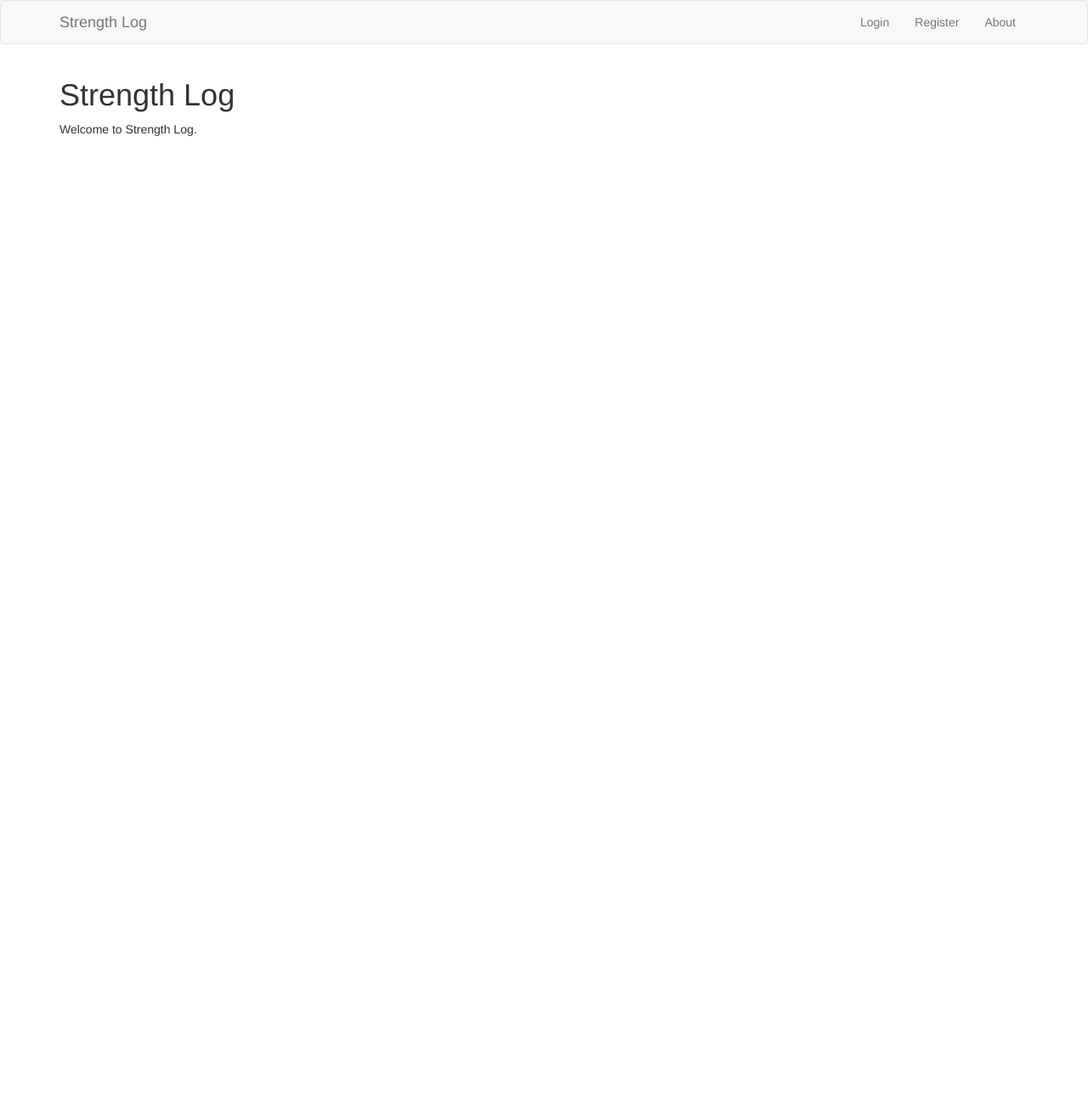
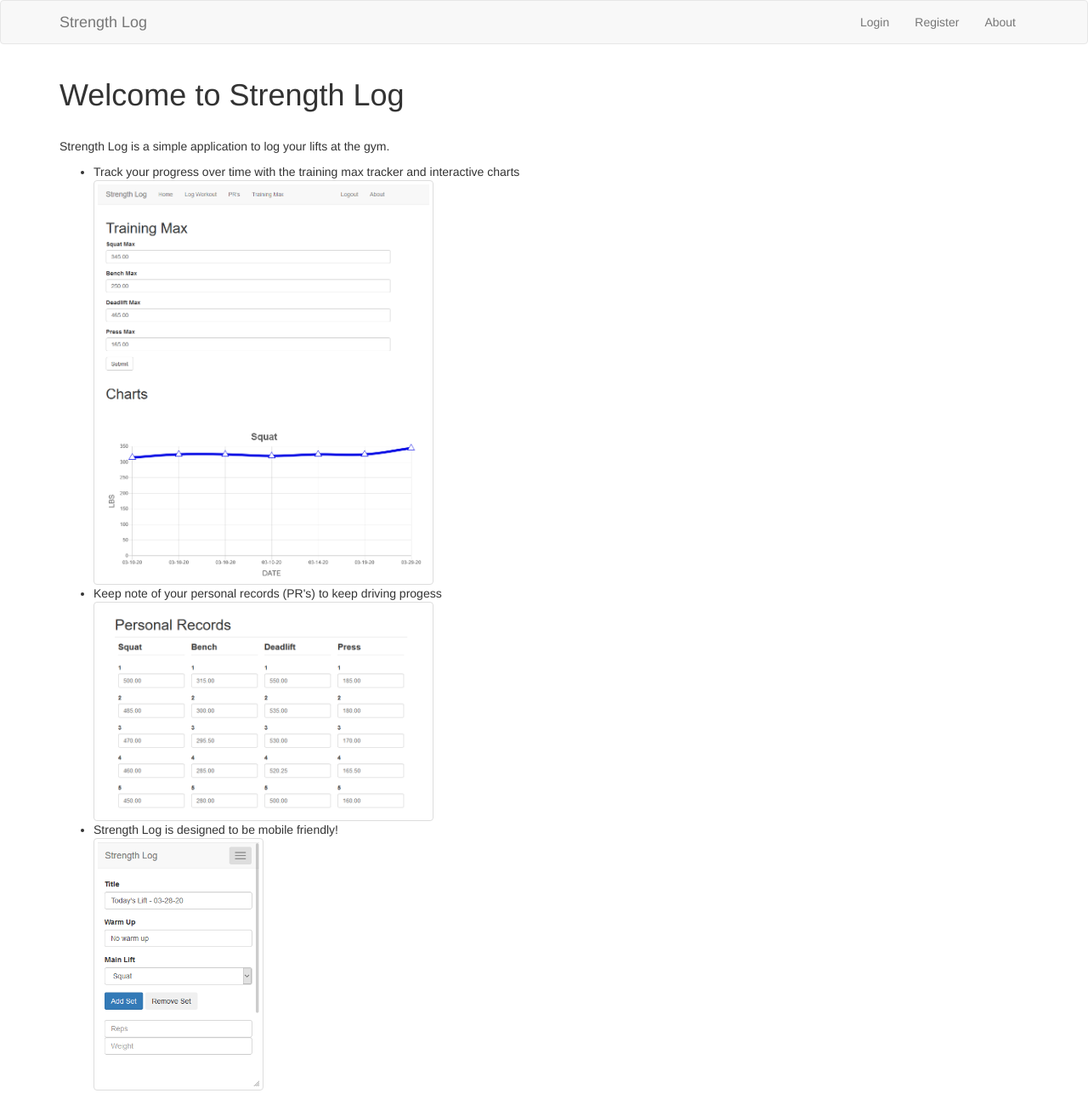
Before and after one commit to Rshep3087/strength_log, a Flask app: page / in a window 1280 px wide. Shown: the whole page at 85% size. Before the commit the page ends 160 px from the top, so only its background shows below. Run offline with Flask 2, Linux system fonts and the light colour scheme; some libraries are stand-ins or nearby versions.

Commit message:
images of website

```diff
--- a/strength_log/templates/index.html
+++ b/strength_log/templates/index.html
@@ -1,6 +1,16 @@
 {% extends 'base.html' %}
 
 {% block app_content %}
-    <h1>Strength Log</h1>
-    <p>Welcome to Strength Log.</p>
+    <h1>Welcome to Strength Log</h1>
+    <br>
+    <p>Strength Log is a simple application to log your lifts at the gym.</p>
+    <ul>
+        <li>Track your progress over time with the training max tracker and interactive charts</li>
+            <img src="{{ url_for('static', filename='Maxes.png') }}" alt="Maxes Page" class="img-thumbnail" width="400">
+        <li>Keep note of your personal records (PR's) to keep driving progess</li>
+            <img src="{{ url_for('static', filename='prs.png') }}" alt="PR Page" class="img-thumbnail" width="400">
+        <li>Strength Log is designed to be mobile friendly!</li>
+        <img src="{{ url_for('static', filename='mobile.png') }}" alt="Mobile" class="img-thumbnail" width="200">
+
+    </ul>
 {% endblock %}
```
Also changed, not shown: strength_log/static/Maxes.png, strength_log/static/mobile.png (added), strength_log/static/prs.png (added).
